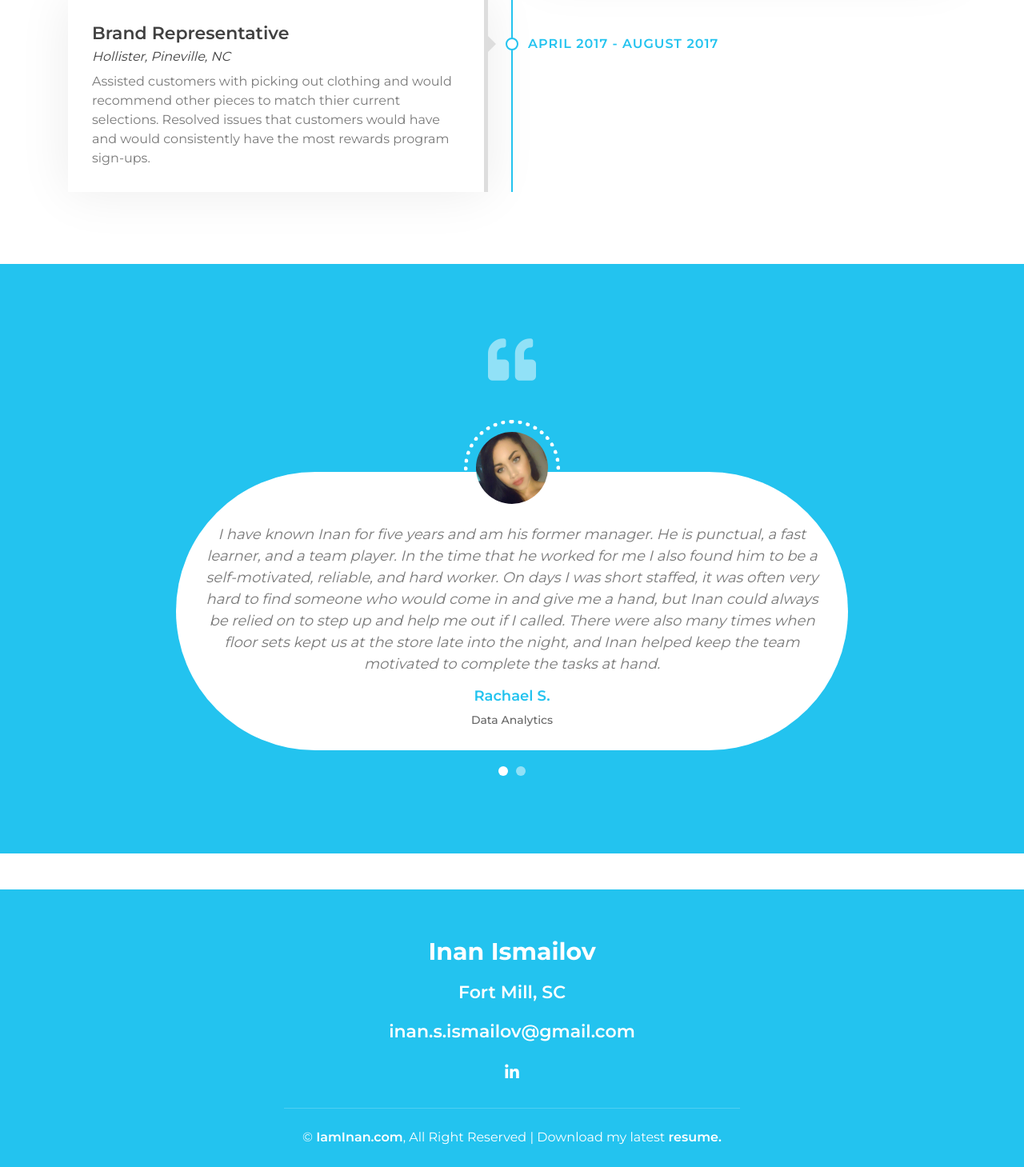
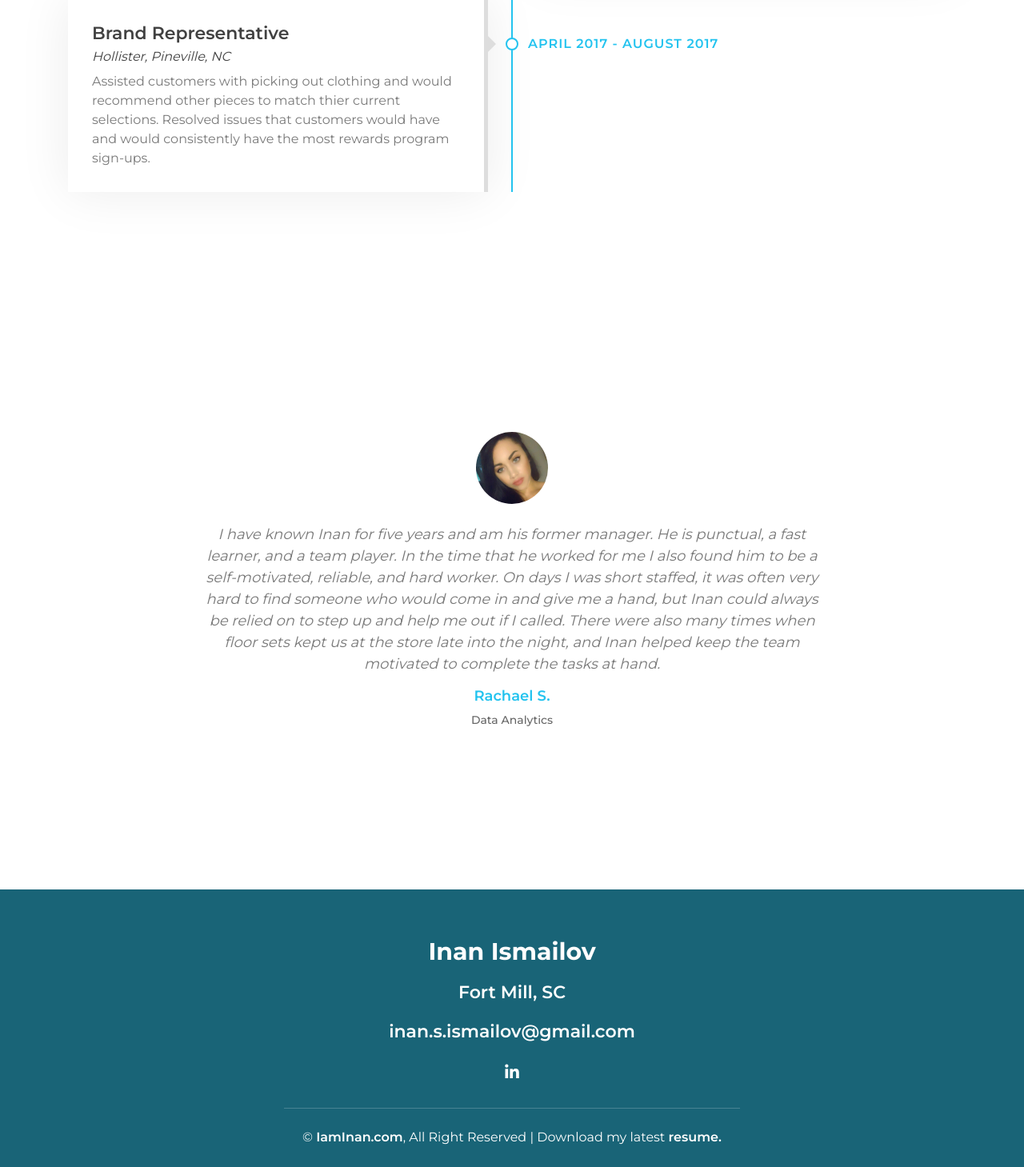
Before and after one commit to inan7978/www.iaminan.com, a PHP site: page / in a window 1280 px wide. Shown: the part 3853-5312 px from the top of the page at 80% size. Run offline with PHP 8.4, Linux system fonts and the light colour scheme; some libraries are stand-ins or nearby versions.

Commit message:
Changed the colors in the footer and testemonials now are free floating

```diff
--- a/css/style.css
+++ b/css/style.css
@@ -1228,7 +1228,7 @@ a:focus {
     position: relative;
     margin: 45px 0;
     padding: 90px 0;
-    background: #23C3EF;
+    background: #ffffff00;
 }
 
 .testimonial .container {
@@ -1477,7 +1477,7 @@ a:focus {
 .footer {
     position: relative;
     margin-top: 45px;
-    background: #23C3EF;
+    background: #196477;
 }
 
 .footer .container-fluid {
```
